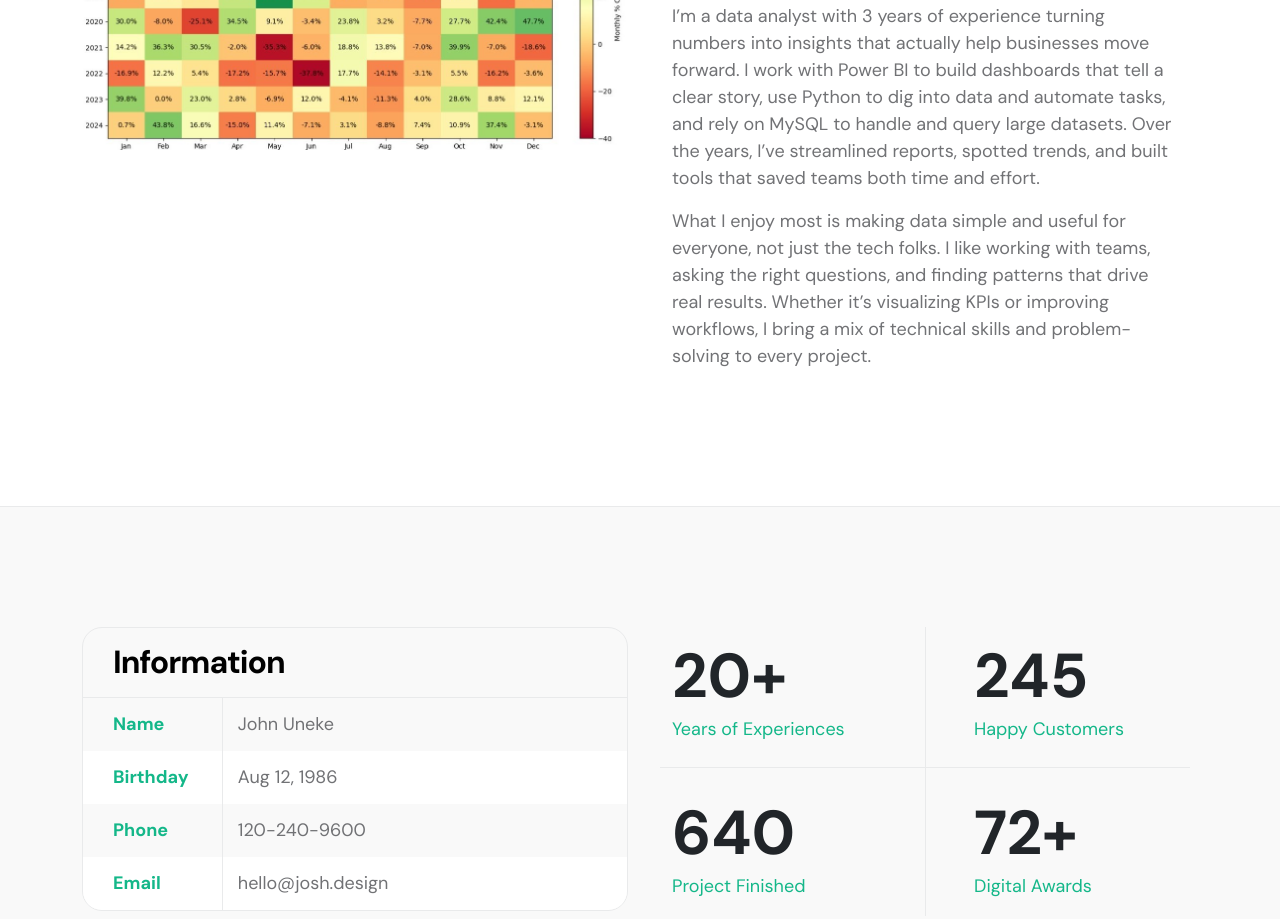
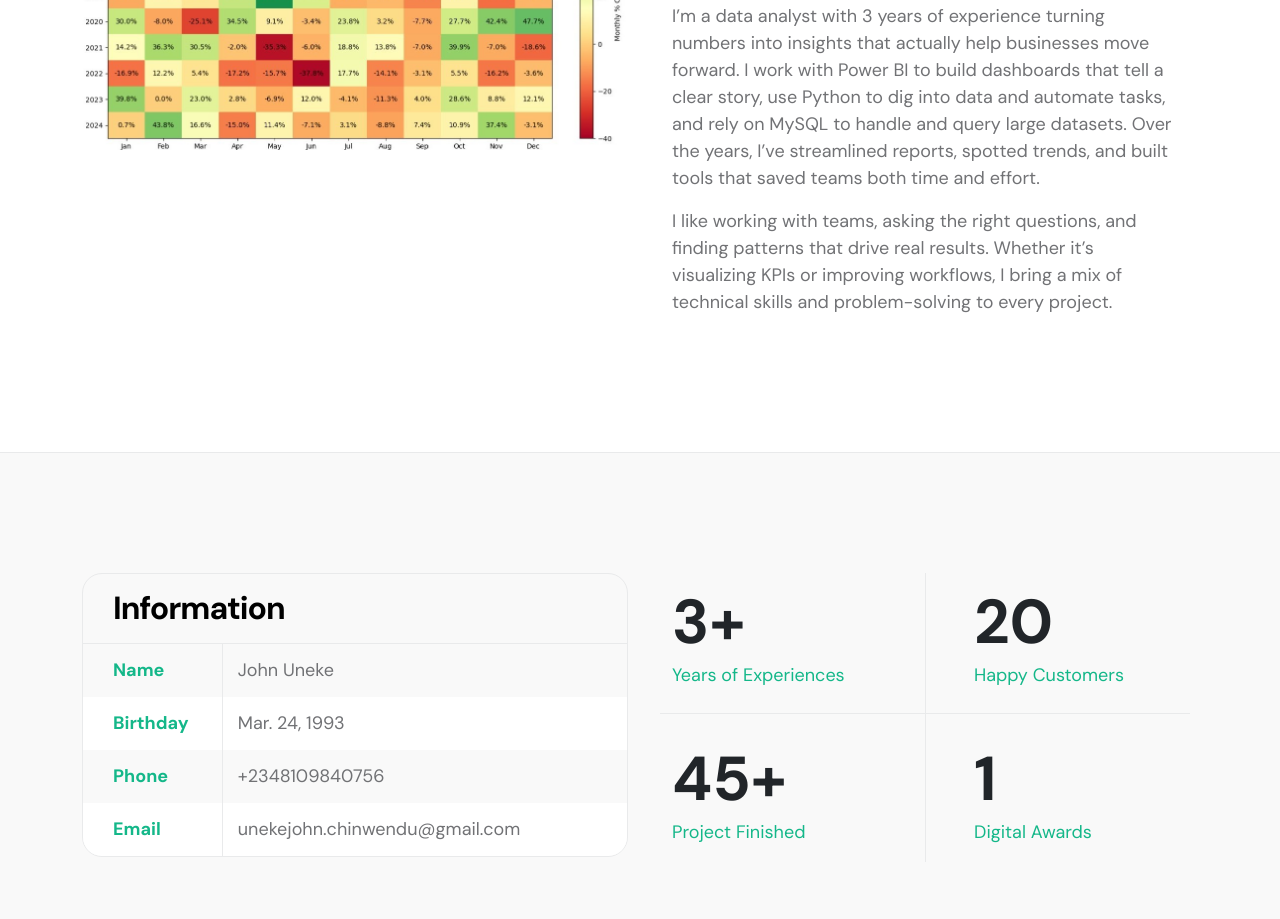
Before and after one commit to johnchins/chinsjohn_work-website-data, a plain HTML site: page index.html in a window 1280 px wide. Shown: the part 1048-1967 px from the top of the page. Drawn offline with Linux system fonts and the light colour scheme.

Commit message:
Update index.html

```diff
--- a/index.html
+++ b/index.html
@@ -143,7 +143,7 @@ https://templatemo.com/tm-578-first-portfolio
 
                                 <p>I’m a data analyst with 3 years of experience turning numbers into insights that actually help businesses move forward. I work with Power BI to build dashboards that tell a clear story, use Python to dig into data and automate tasks, and rely on MySQL to handle and query large datasets. Over the years, I’ve streamlined reports, spotted trends, and built tools that saved teams both time and effort.</p>
 
-                                <p>What I enjoy most is making data simple and useful for everyone, not just the tech folks. I like working with teams, asking the right questions, and finding patterns that drive real results. Whether it’s visualizing KPIs or improving workflows, I bring a mix of technical skills and problem-solving to every project.</p>
+                                <p>I like working with teams, asking the right questions, and finding patterns that drive real results. Whether it’s visualizing KPIs or improving workflows, I bring a mix of technical skills and problem-solving to every project.</p>
                             </div>
                         </div>
 
@@ -169,17 +169,17 @@ https://templatemo.com/tm-578-first-portfolio
 
                                     <p>
                                         <span class="profile-small-title">Birthday</span>
-                                        <span>Aug 12, 1986</span>
+                                        <span>Mar. 24, 1993</span>
                                     </p>
 
                                     <p>
                                         <span class="profile-small-title">Phone</span>
-                                         <span><a href="tel: 305-240-9671">120-240-9600</a></span>
+                                         <span><a href="tel: +2348109840756">+2348109840756</a></span>
                                     </p>
 
                                     <p>
                                         <span class="profile-small-title">Email</span>
-                                        <span><a href="mailto:hello@josh.design">hello@josh.design</a></span>
+                                        <span><a href="mailto:unekejohn.chinwendu@gmail.com">unekejohn.chinwendu@gmail.com</a></span>
                                     </p>
                                 </div>
                             </div>
@@ -189,25 +189,25 @@ https://templatemo.com/tm-578-first-portfolio
                             <div class="about-thumb">
                                 <div class="row">
                                     <div class="col-lg-6 col-6 featured-border-bottom py-2">
-                                        <strong class="featured-numbers">20+</strong>
+                                        <strong class="featured-numbers">3+</strong>
 
                                         <p class="featured-text">Years of Experiences</p>
                                     </div>
 
                                     <div class="col-lg-6 col-6 featured-border-start featured-border-bottom ps-5 py-2">
-                                        <strong class="featured-numbers">245</strong>
+                                        <strong class="featured-numbers">20</strong>
 
                                         <p class="featured-text">Happy Customers</p>
                                     </div>
 
                                     <div class="col-lg-6 col-6 pt-4">
-                                        <strong class="featured-numbers">640</strong>
+                                        <strong class="featured-numbers">45+</strong>
 
                                         <p class="featured-text">Project Finished</p>
                                     </div>
 
                                     <div class="col-lg-6 col-6 featured-border-start ps-5 pt-4">
-                                        <strong class="featured-numbers">72+</strong>
+                                        <strong class="featured-numbers">1</strong>
 
                                         <p class="featured-text">Digital Awards</p>
                                     </div>
```
